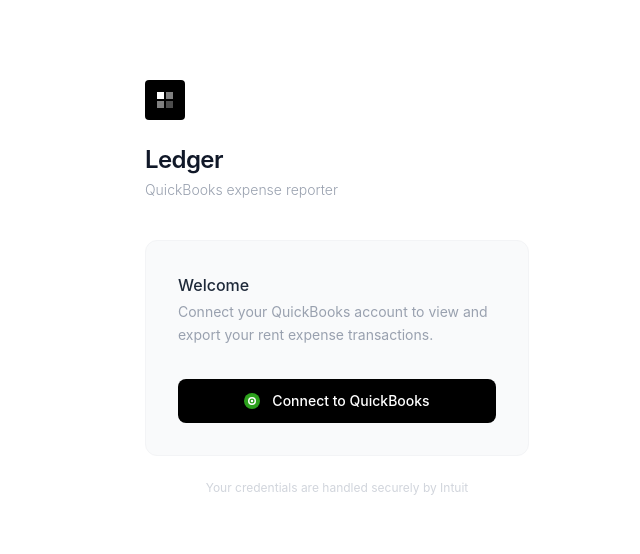
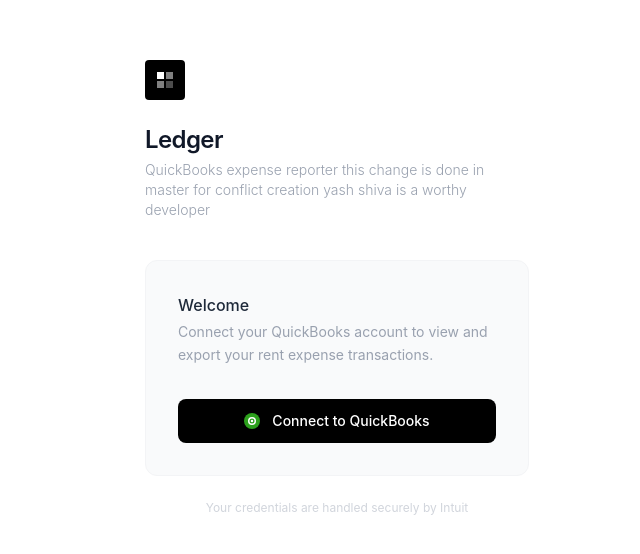
Before and after one commit to Yashshiva75/QBO_FRONTEND, a React (Vite) app: page / in a window 1280 px wide. Shown: the part 112-666 px from the top of the page, without its empty margins (303-943 px from the left). Built offline with nearby package versions, Linux system fonts and the light colour scheme; no server answers.

Commit message:
add:new yash conflicts

```diff
--- a/src/components/ConnectPage.jsx
+++ b/src/components/ConnectPage.jsx
@@ -47,7 +47,11 @@
             Ledger
           </h1>
           <p className="text-sm text-gray-400 mt-1 font-light">
-            QuickBooks expense reporter
+            QuickBooks expense reporter this change is done in master for conflict creation
+            yash shiva
+            is
+            a worthy
+            developer
           </p>
         </div>
 
```
